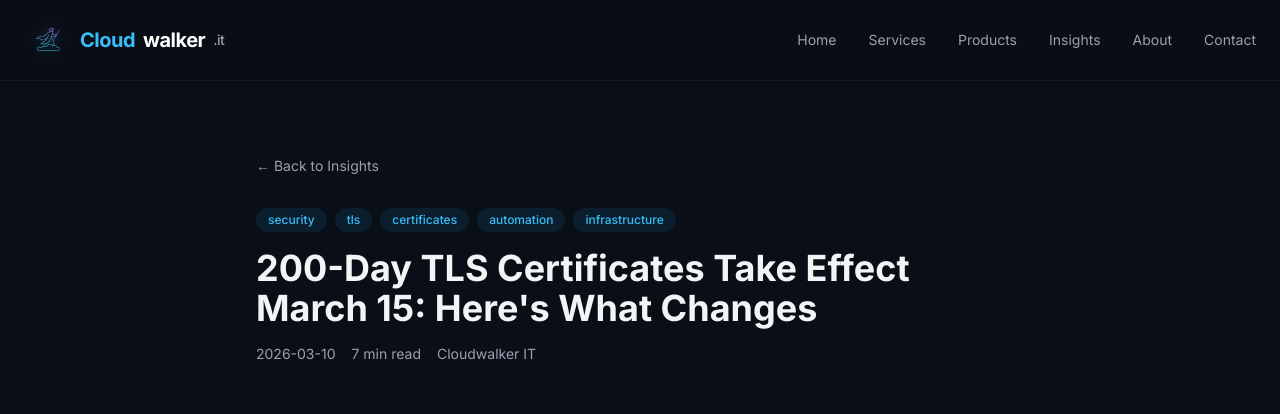
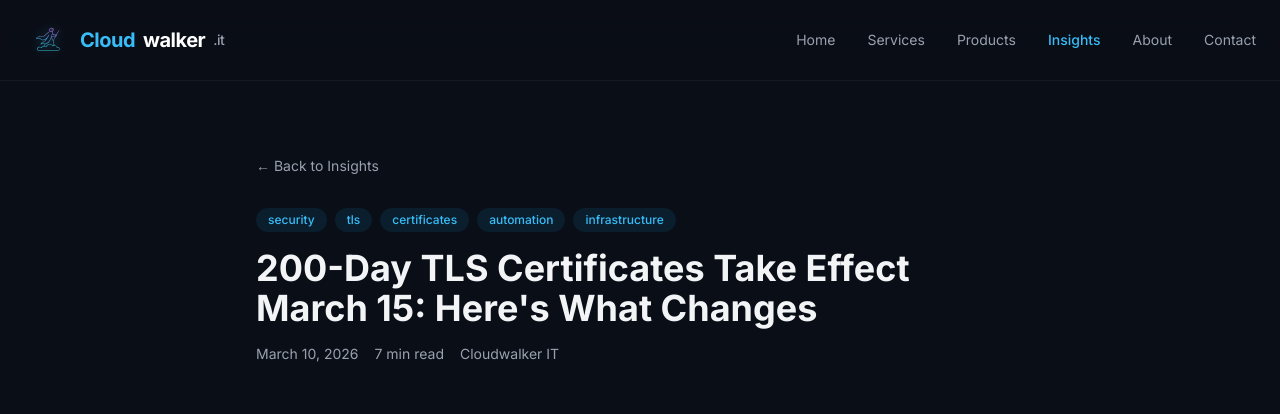
Before and after one commit to CloudWalkerIT/web, a Next.js app: page /insights/200-day-tls-certificates-what-it-means in a window 1280 px wide. Shown: the top 414 px of the page. Built offline with nearby package versions, Linux system fonts and the light colour scheme.

Commit message:
polish: readable dates in time elements, nav active state (M2, M4)

```diff
--- a/src/app/insights/[slug]/page.tsx
+++ b/src/app/insights/[slug]/page.tsx
@@ -2,7 +2,7 @@ import type { Metadata } from "next";
 import Link from "next/link";
 import { notFound } from "next/navigation";
 import Section from "@/components/Section";
-import { getInsightBySlug, getAllInsightSlugs } from "@/lib/insights";
+import { getInsightBySlug, getAllInsightSlugs, formatInsightDate } from "@/lib/insights";
 
 interface Props {
   params: Promise<{ slug: string }>;
@@ -160,7 +160,7 @@ export default async function InsightPage({ params }: Props) {
           <h1 className="mt-4 text-3xl font-bold sm:text-4xl">{post.title}</h1>
 
           <div className="mt-4 flex items-center gap-4 text-sm text-gray-400">
-            <span>{post.date}</span>
+            <time dateTime={post.date}>{formatInsightDate(post.date)}</time>
             <span>{post.readTime}</span>
             <span>{post.author}</span>
           </div>
--- a/src/app/insights/page.tsx
+++ b/src/app/insights/page.tsx
@@ -1,7 +1,7 @@
 import type { Metadata } from "next";
 import Link from "next/link";
 import Section from "@/components/Section";
-import { getAllInsights } from "@/lib/insights";
+import { formatInsightDate, getAllInsights } from "@/lib/insights";
 
 export const metadata: Metadata = {
   title: "Insights",
@@ -51,7 +51,7 @@ export default function InsightsPage() {
               </h2>
               <p className="mt-2 text-sm text-gray-400">{post.description}</p>
               <div className="mt-4 flex items-center gap-4 text-xs text-gray-400">
-                <span>{post.date}</span>
+                <time dateTime={post.date}>{formatInsightDate(post.date)}</time>
                 <span>{post.readTime}</span>
                 <span>{post.author}</span>
               </div>
--- a/src/components/Header.tsx
+++ b/src/components/Header.tsx
@@ -2,6 +2,7 @@
 
 import Image from "next/image";
 import Link from "next/link";
+import { usePathname } from "next/navigation";
 import { useState } from "react";
 
 const nav = [
@@ -15,6 +16,10 @@ const nav = [
 
 export default function Header() {
   const [open, setOpen] = useState(false);
+  const pathname = usePathname();
+
+  const isActive = (href: string) =>
+    href === "/" ? pathname === "/" : pathname.startsWith(href);
 
   return (
     <header className="fixed top-0 z-50 w-full border-b border-white/5 bg-dark-900/80 backdrop-blur-xl">
@@ -32,7 +37,10 @@ export default function Header() {
             <Link
               key={item.href}
               href={item.href}
-              className="text-sm text-gray-400 transition-colors hover:text-cloud-400"
+              aria-current={isActive(item.href) ? "page" : undefined}
+              className={`text-sm transition-colors hover:text-cloud-400 ${
+                isActive(item.href) ? "font-medium text-cloud-400" : "text-gray-400"
+              }`}
             >
               {item.label}
             </Link>
@@ -64,7 +72,10 @@ export default function Header() {
               key={item.href}
               href={item.href}
               onClick={() => setOpen(false)}
-              className="block py-3 text-sm text-gray-400 transition-colors hover:text-cloud-400"
+              aria-current={isActive(item.href) ? "page" : undefined}
+              className={`block py-3 text-sm transition-colors hover:text-cloud-400 ${
+                isActive(item.href) ? "font-medium text-cloud-400" : "text-gray-400"
+              }`}
             >
               {item.label}
             </Link>
--- a/src/lib/insights.ts
+++ b/src/lib/insights.ts
@@ -67,3 +67,15 @@ export function getAllInsightSlugs(): string[] {
     .filter((f) => f.endsWith(".md"))
     .map((f) => f.replace(/\.md$/, ""));
 }
+
+export function formatInsightDate(iso: string): string {
+  const [y, m, d] = iso.split("-").map(Number);
+  if (!y || !m || !d) return iso;
+  const date = new Date(Date.UTC(y, m - 1, d));
+  return date.toLocaleDateString("en-US", {
+    year: "numeric",
+    month: "long",
+    day: "numeric",
+    timeZone: "UTC",
+  });
+}
```
